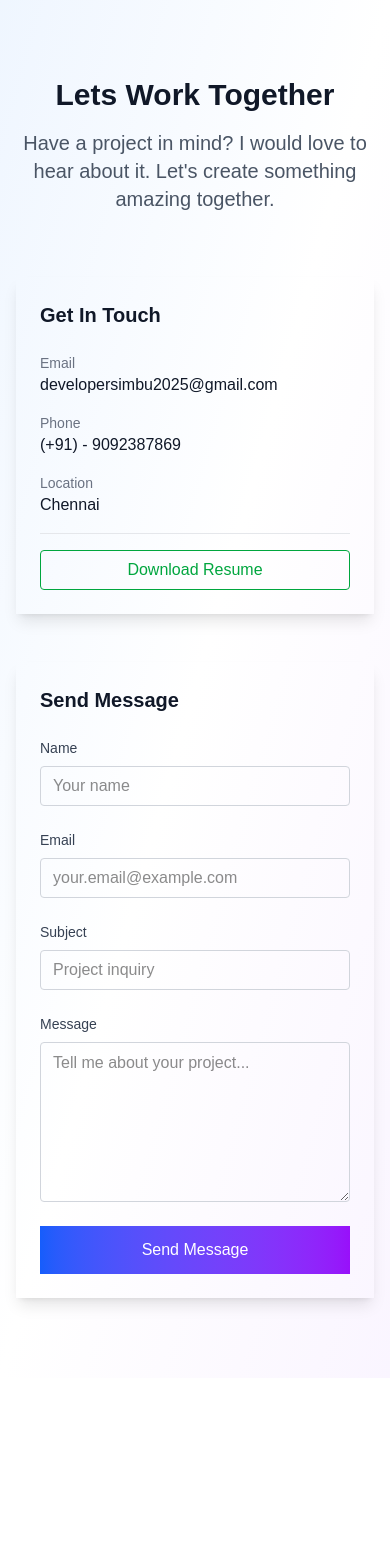
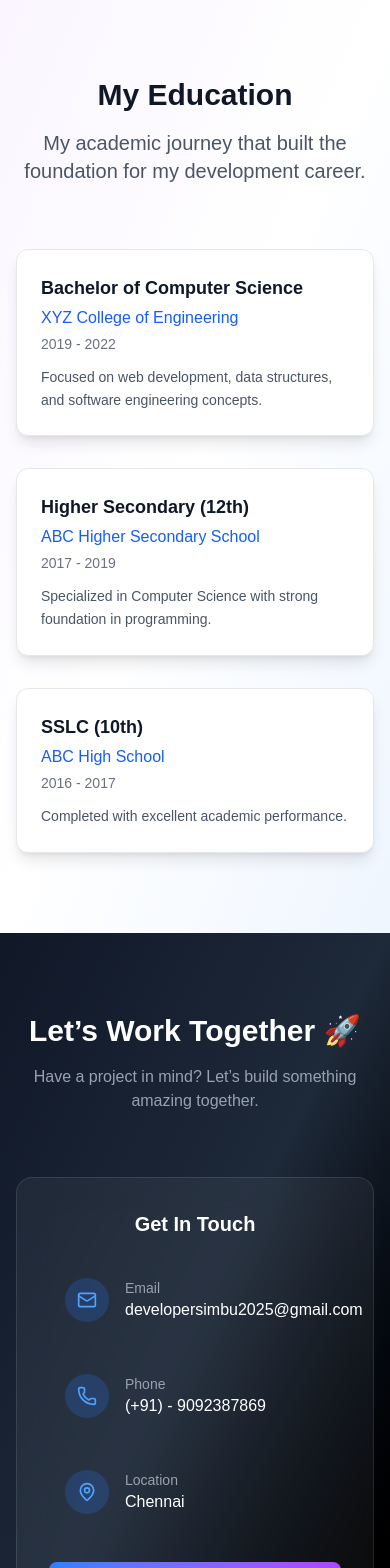
Before and after one commit to silambarasanstr/Next-Portfolio, a Next.js app: page / in a window 390 px wide. Shown: the part 6380-7948 px from the top of the page. Before the commit the page ends 7758 px from the top, so only its background shows below. Built offline with nearby package versions, Linux system fonts and the light colour scheme.

Commit message:
Added GitHub Actions CI

```diff
--- a/src/app/page.tsx
+++ b/src/app/page.tsx
@@ -1,5 +1,6 @@
 import About from "@/components/About";
 import Contact from "@/components/Contact";
+import Education from "@/components/Education";
 import Experience from "@/components/Experience";
 import Hero from "@/components/Hero";
 import Navigation from "@/components/Navigation";
@@ -14,6 +15,7 @@ export default function Home() {
        <About/>
        <Projects/>
        <Experience/>
+       <Education/>
        <Contact/>
     </main>
   );
--- a/src/components/Contact.tsx
+++ b/src/components/Contact.tsx
@@ -1,200 +1,90 @@
 "use client";
 import dynamic from "next/dynamic";
-import React, { useState } from "react";
+import React from "react";
+import { Mail, Phone, MapPin, Download } from "lucide-react";
 
 const Contact = () => {
-  const [formData, setFormData] = useState({
-    name: "",
-    email: "",
-    subject: "",
-    message: "",
-  });
-
-  const handleChange = (
-    e: React.ChangeEvent<HTMLInputElement | HTMLTextAreaElement>
-  ) => {
-    setFormData((prev) => ({
-      ...prev,
-      [e.target.name]: e.target.value,
-    }));
-  };
-
-  const handleSubmit = (e: React.FormEvent) => {
-    e.preventDefault();
-    console.log("Form submitted:", formData);
-    alert("Thank you for your message! I'll get back to you soon.");
-    setFormData({ name: "", email: "", subject: "", message: "" });
-  };
-
   const contactInfo = [
     {
       label: "Email",
       value: "developersimbu2025@gmail.com",
-      href: "mailto:info@example.com",
+      href: "mailto:developersimbu2025@gmail.com",
+      icon: Mail,
     },
     {
       label: "Phone",
       value: "(+91) - 9092387869",
-      href: "tel:+15551234567",
+      href: "tel:+919092387869",
+      icon: Phone,
     },
     {
       label: "Location",
       value: "Chennai",
       href: null,
+      icon: MapPin,
     },
   ];
 
   return (
     <section
       id="contact"
-      className="py-20 bg-gradient-to-br from-blue-50 via-white to-purple-50"
+      className="py-20 bg-gradient-to-br from-gray-900 via-gray-800 to-black text-white"
     >
-      <div className="max-w-7xl mx-auto px-4 sm:px-6 lg:px-8">
+      <div className="max-w-6xl mx-auto px-4 sm:px-6 lg:px-8">
+        {/* Heading */}
         <div className="text-center mb-16">
-          <h2 className="text-3xl sm:text-4xl font-bold text-gray-900 mb-4">
-            Lets Work Together
+          <h2 className="text-3xl sm:text-4xl font-bold mb-4">
+            Let’s Work Together 🚀
           </h2>
-          <p className="text-xl text-gray-600 max-w-3xl mx-auto">
-            Have a project in mind? I would love to hear about it. Let&apos;s create
-            something amazing together.
+          <p className="text-gray-400 max-w-2xl mx-auto">
+            Have a project in mind? Let’s build something amazing together.
           </p>
         </div>
 
-        <div className="grid lg:grid-cols-3 gap-12">
-          {/* Contact Info */}
-          <div className="lg:col-span-1 space-y-8">
-            <div className="shadow-lg border-0">
-              <div className="p-6">
-                <h3 className="text-xl font-semibold text-gray-900 mb-6">
+        {/* Contact Card */}
+        <div className="max-w-xl mx-auto">
+          <div className="backdrop-blur-lg bg-white/5 border border-white/10 rounded-2xl p-8 shadow-xl">
+            <h3 className="text-xl font-semibold mb-6 text-center">
               Get In Touch
             </h3>
-                <div className="space-y-4">
-                  {contactInfo.map((info) => (
+
+            <div className="space-y-5 ">
+              {contactInfo.map((info) => {
+                const Icon = info.icon;
+                return (
                   <div
                     key={info.label}
-                      className="flex items-center space-x-3"
+                    className="flex items-center gap-4 p-4 rounded-lg hover:bg-white/10 transition"
                   >
+                    <div className="p-3 bg-blue-500/20 rounded-full">
+                      <Icon className="text-blue-400" size={20} />
+                    </div>
+
                     <div>
-                        <p className="text-sm text-gray-500">{info.label}</p>
+                      <p className="text-sm text-gray-400">{info.label}</p>
+
                       {info.href ? (
                         <a
                           href={info.href}
-                            className="text-gray-900 hover:text-blue-600 transition-colors"
+                          className="text-white hover:text-blue-400 transition"
                         >
                           {info.value}
                         </a>
                       ) : (
-                          <p className="text-gray-900">{info.value}</p>
+                        <p className="text-white">{info.value}</p>
                       )}
                     </div>
                   </div>
-                  ))}
-
-                  {/* Resume Download */}
-                  <div className="pt-4 border-t border-gray-200">
-                    <div className="inline-flex items-center justify-center cursor-pointer rounded border h-10 px-4 py-2 w-full border-green-600 text-green-600 hover:bg-green-600 hover:text-white transition-colors">
-                      Download Resume
-                    </div>
-                  </div>
-                </div>
-              </div>
-            </div>
+                );
+              })}
             </div>
 
-          {/* Contact Form */}
-          <div className="lg:col-span-2">
-            <div className="shadow-lg border-0">
-              <div className="p-6">
-                <h3 className="text-xl font-semibold text-gray-900 mb-6">
-                  Send Message
-                </h3>
-
-                <form onSubmit={handleSubmit} className="space-y-6">
-                  <div className="grid sm:grid-cols-2 gap-6">
-                    <div>
-                      <label
-                        htmlFor="name"
-                        className="block text-sm font-medium text-gray-700 mb-2"
-                      >
-                        Name
-                      </label>
-                      <input
-                        type="text" // ✅ Added type
-                        id="name"
-                        name="name"
-                        value={formData.name}
-                        onChange={handleChange}
-                        required
-                        className="flex h-10 w-full rounded px-3 py-2 border border-gray-300 focus:border-blue-600 focus:ring-blue-600"
-                        placeholder="Your name"
-                      />
-                    </div>
-                    <div>
-                      <label
-                        htmlFor="email"
-                        className="block text-sm font-medium text-gray-700 mb-2"
-                      >
-                        Email
-                      </label>
-                      <input
-                        type="email" // ✅ Correct type
-                        id="email"
-                        name="email"
-                        value={formData.email}
-                        onChange={handleChange}
-                        required
-                        className="flex h-10 w-full rounded px-3 py-2 border border-gray-300 focus:border-blue-600 focus:ring-blue-600"
-                        placeholder="your.email@example.com"
-                      />
-                    </div>
-                  </div>
-
-                  <div>
-                    <label
-                      htmlFor="subject"
-                      className="block text-sm font-medium text-gray-700 mb-2"
-                    >
-                      Subject
-                    </label>
-                    <input
-                      type="text" // ✅ Added type
-                      id="subject"
-                      name="subject"
-                      value={formData.subject}
-                      onChange={handleChange}
-                      required
-                      className="flex h-10 w-full rounded px-3 py-2 border border-gray-300 focus:border-blue-600 focus:ring-blue-600"
-                      placeholder="Project inquiry"
-                    />
-                  </div>
-
-                  <div>
-                    <label
-                      htmlFor="message"
-                      className="block text-sm font-medium text-gray-700 mb-2"
-                    >
-                      Message
-                    </label>
-                    <textarea
-                      id="message"
-                      name="message"
-                      rows={6}
-                      value={formData.message}
-                      onChange={handleChange}
-                      required
-                      className="flex h-40 w-full rounded px-3 py-2 border border-gray-300 focus:border-blue-600 focus:ring-blue-600"
-                      placeholder="Tell me about your project..."
-                    />
-                  </div>
-
-                  <button
-                    type="submit"
-                    className="w-full bg-gradient-to-r from-blue-600 to-purple-600 hover:from-blue-700 hover:to-purple-700 text-white font-medium py-3 transition-all duration-300 transform hover:scale-105"
-                  >
-                    Send Message
+            {/* Resume Button */}
+            <div className="mt-8">
+              <button className="w-full flex items-center justify-center gap-2 bg-gradient-to-r from-blue-500 to-purple-500 hover:opacity-90 transition text-white py-3 rounded-lg font-medium shadow-lg">
+                <Download size={18} />
+                Download Resume
               </button>
-                </form>
-              </div>
             </div>
           </div>
         </div>
--- /dev/null
+++ b/src/components/Education.tsx
@@ -0,0 +1,74 @@
+"use client";
+import dynamic from "next/dynamic";
+import React from "react";
+
+const Education = () => {
+  const educationData = [
+    {
+      degree: "Bachelor of Computer Science",
+      institution: "XYZ College of Engineering",
+      year: "2019 - 2022",
+      description:
+        "Focused on web development, data structures, and software engineering concepts.",
+    },
+    {
+      degree: "Higher Secondary (12th)",
+      institution: "ABC Higher Secondary School",
+      year: "2017 - 2019",
+      description:
+        "Specialized in Computer Science with strong foundation in programming.",
+    },
+    {
+      degree: "SSLC (10th)",
+      institution: "ABC High School",
+      year: "2016 - 2017",
+      description:
+        "Completed with excellent academic performance.",
+    },
+  ];
+
+  return (
+    <section
+      id="education"
+      className="py-20 bg-gradient-to-br from-purple-50 via-white to-blue-50"
+    >
+      <div className="max-w-7xl mx-auto px-4 sm:px-6 lg:px-8">
+        {/* Heading */}
+        <div className="text-center mb-16">
+          <h2 className="text-3xl sm:text-4xl font-bold text-gray-900 mb-4">
+            My Education
+          </h2>
+          <p className="text-xl text-gray-600 max-w-3xl mx-auto">
+            My academic journey that built the foundation for my development career.
+          </p>
+        </div>
+
+        {/* Education Cards */}
+        <div className="grid md:grid-cols-2 lg:grid-cols-3 gap-8">
+          {educationData.map((edu, index) => (
+            <div
+              key={index}
+              className="shadow-lg rounded-xl p-6 bg-white hover:shadow-xl transition-shadow border border-gray-200"
+            >
+              <h3 className="text-lg font-semibold text-gray-900">
+                {edu.degree}
+              </h3>
+
+              <p className="text-blue-600 font-medium mt-1">
+                {edu.institution}
+              </p>
+
+              <p className="text-sm text-gray-500 mt-1">{edu.year}</p>
+
+              <p className="text-gray-600 mt-3 text-sm leading-relaxed">
+                {edu.description}
+              </p>
+            </div>
+          ))}
+        </div>
+      </div>
+    </section>
+  );
+};
+
+export default dynamic(() => Promise.resolve(Education), { ssr: false });
--- a/src/components/Navigation.tsx
+++ b/src/components/Navigation.tsx
@@ -8,7 +8,15 @@ const Navigation = () => {
 
   useEffect(() => {
     const handleScroll = () => {
-      const sections = ["home", "about", "projects", "experience", "contact"];
+      const sections = [
+        "home",
+        "about",
+        "projects",
+
+        "experience",
+        "education",
+        "contact",
+      ];
       const scrollPosition = window.scrollY + 100;
 
       for (const section of sections) {
@@ -37,6 +45,7 @@ const Navigation = () => {
     { href: "#about", label: "About" },
     { href: "#projects", label: "Projects" },
     { href: "#experience", label: "Experience" },
+    { href: "#education", label: "Education" },
     { href: "#contact", label: "Contact" },
   ];
 
```
Lines whose indentation alone changed are shown as unchanged.
